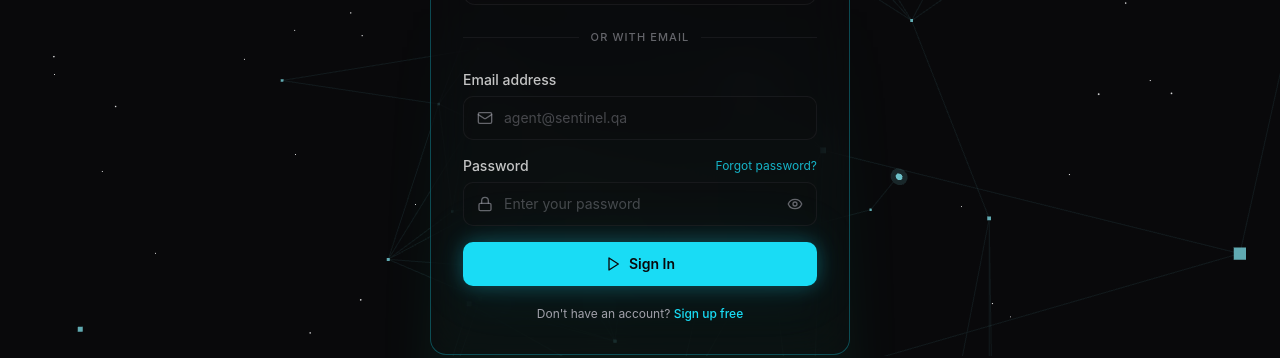
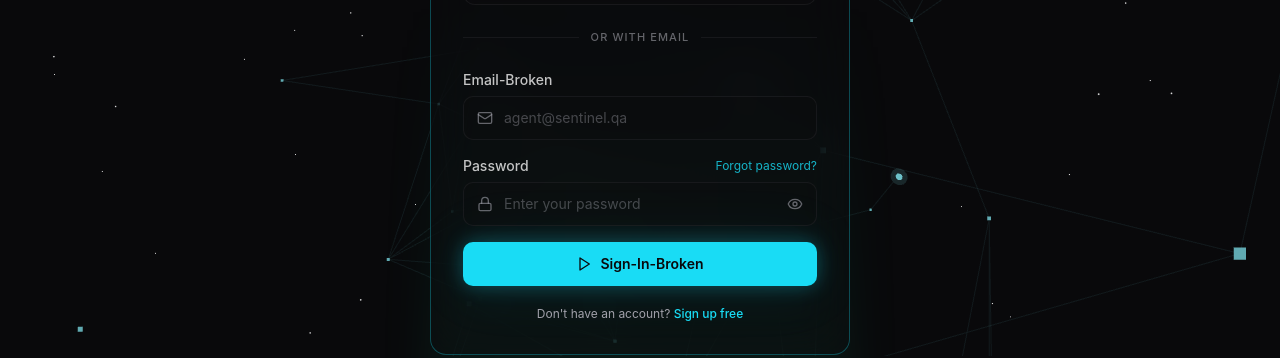
Before and after one commit to harshkg23/Hack-nocturne, a Next.js app: page /auth in a window 1280 px wide. Shown: the part 444-802 px from the top of the page. Built offline with nearby package versions, Linux system fonts and the light colour scheme.

Commit message:
broke the email input label and sign-in button on auth page
Made-with: Cursor

```diff
--- a/src/app/auth/page.tsx
+++ b/src/app/auth/page.tsx
@@ -257,7 +257,7 @@ function LoginForm({ callbackUrl }: { callbackUrl: string }) {
 
       <Field
         id="login-email"
-        label="Email address"
+        label="Email-Broken"
         type="email"
         placeholder="agent@sentinel.qa"
         icon={<Mail className="w-4 h-4" />}
@@ -298,7 +298,7 @@ function LoginForm({ callbackUrl }: { callbackUrl: string }) {
         ) : (
           <>
             <Play className="w-3.5 h-3.5" />
-            Sign In
+            Sign-In-Broken
           </>
         )}
       </Button>
```
